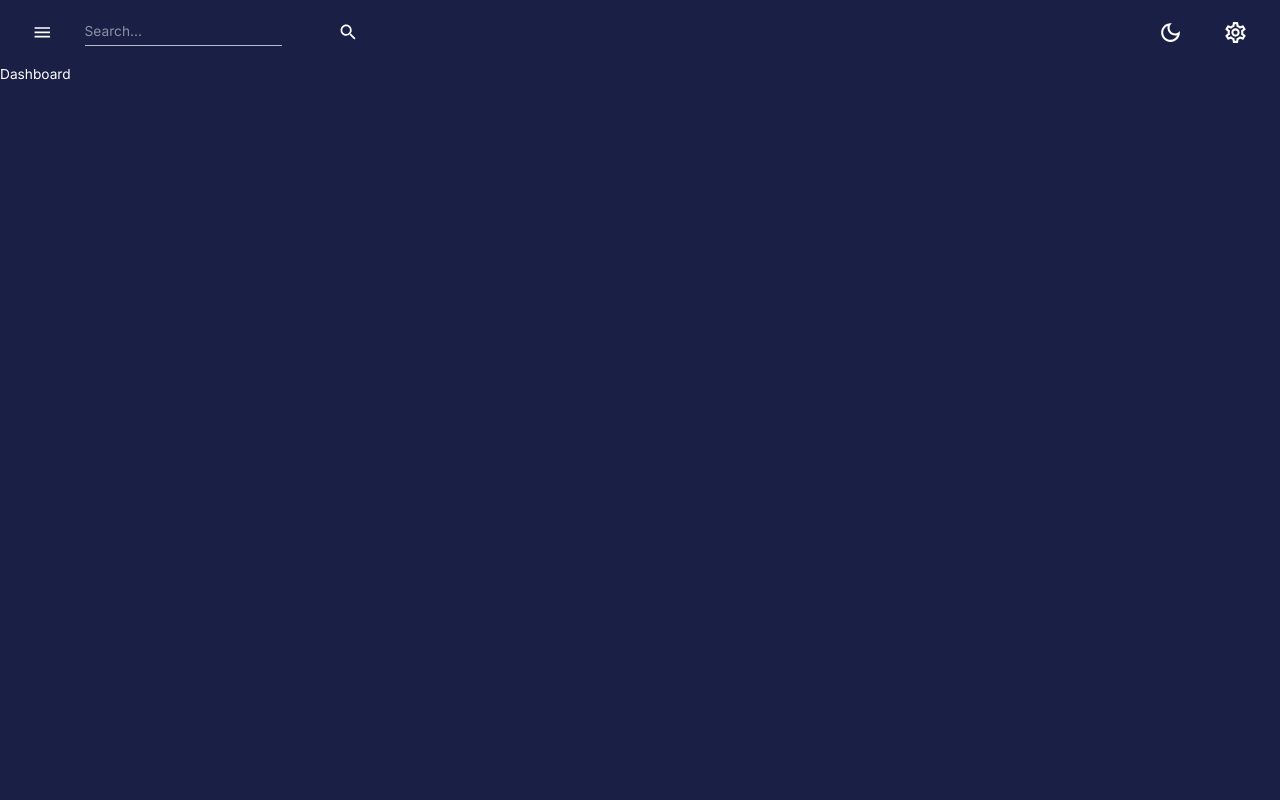
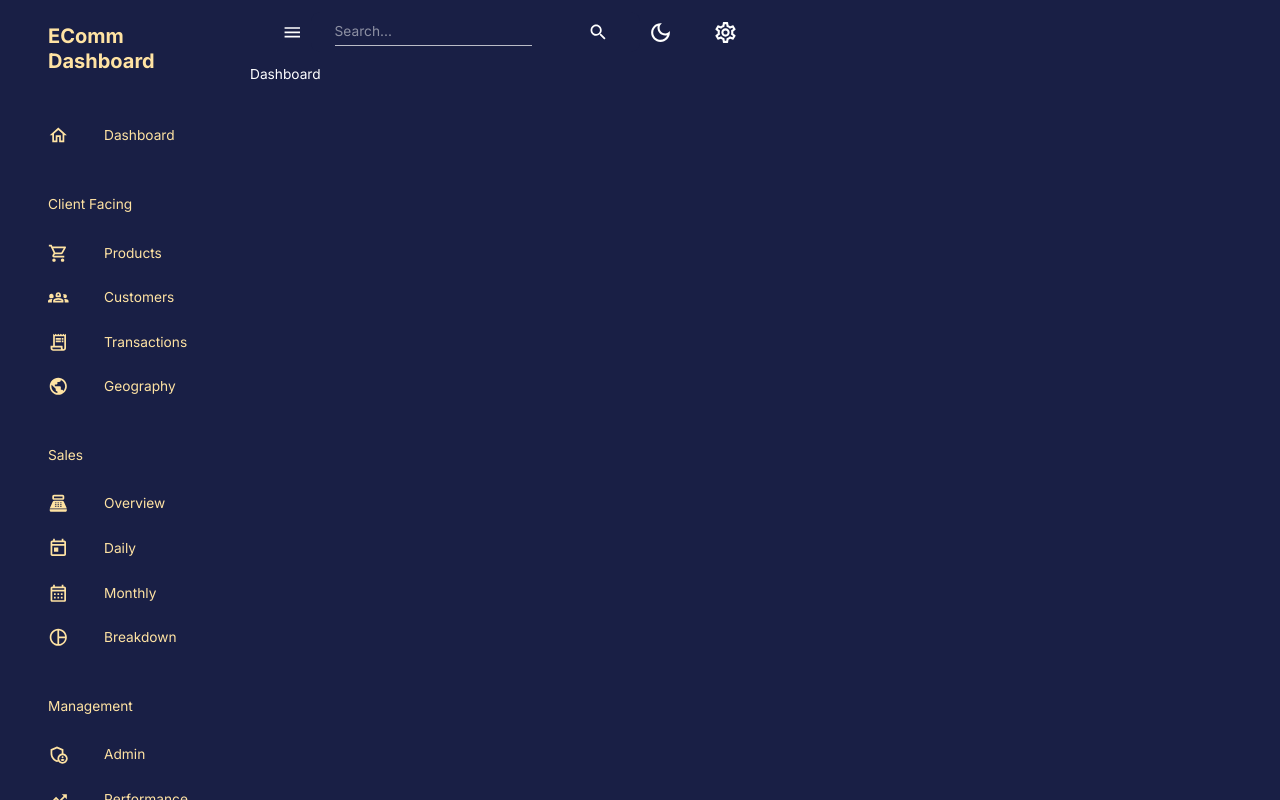
Before and after one commit to DominikStefancik/Ecommerce-Dashboard, a React (Vite) app in the folder webapp/: page /dashboard in a window 1280 px wide. Built offline with nearby package versions, Linux system fonts and the light colour scheme.

Commit message:
Add sidebar

```diff
--- /dev/null
+++ b/webapp/src/hooks/sidebar.ts
@@ -0,0 +1,11 @@
+import { useState } from 'react';
+
+export function useSideBarOpen(defaultValue: boolean): [boolean, () => void] {
+  const [isSideBarOpen, setIsSideBarOpen] = useState(defaultValue);
+
+  const toggleValue = () => {
+    setIsSideBarOpen(!isSideBarOpen);
+  };
+
+  return [isSideBarOpen, toggleValue];
+}
--- a/webapp/src/pages/components/Layout.tsx
+++ b/webapp/src/pages/components/Layout.tsx
@@ -1,18 +1,30 @@
-import React from 'react';
+import React, { useState } from 'react';
 import { Outlet } from 'react-router-dom';
-import { Box } from '@mui/material';
+import { Box, useMediaQuery } from '@mui/material';
 
 import NavigationBar from './NavigationBar';
+import SideBar from './SideBar';
+import { useSideBarOpen } from '../../hooks/sidebar';
 
 /**
  * Component representing the layout of all pages in the whole application
  */
 const Layout = () => {
+  // if the minimum width is achieved on the screen then we know the client device is desktop
+  const isDesktop = useMediaQuery('(min-width: 600px)');
+  const [isSideBarOpen, toggleSideBar] = useSideBarOpen(true);
+
   return (
-    <Box sx={{ width: '100%', height: '100%' }}>
+    <Box sx={{ width: '100%', height: '100%', display: isDesktop ? 'flex' : 'block' }}>
+      <SideBar
+        isOpen={isSideBarOpen}
+        toggleOpen={toggleSideBar}
+        isDesktop={isDesktop}
+        drawerWidth="250px"
+      />
       <Box>
         {/* All pages will have the navigation bar */}
-        <NavigationBar />
+        <NavigationBar toggleSideBar={toggleSideBar} />
         <Outlet />
       </Box>
     </Box>
--- a/webapp/src/pages/components/NavigationBar.tsx
+++ b/webapp/src/pages/components/NavigationBar.tsx
@@ -13,7 +13,11 @@ import { FlexBoxInBetween } from './styled';
 import { setTheme } from '../../redux-store';
 import { ThemeMode } from '../../theme';
 
-const NavigationBar = () => {
+interface NavigationBarProps {
+  toggleSideBar: () => void;
+}
+
+const NavigationBar = ({ toggleSideBar }: NavigationBarProps) => {
   const dispatch = useDispatch();
   const theme = useTheme();
 
@@ -22,7 +26,7 @@ const NavigationBar = () => {
       <Toolbar sx={{ justifyContent: 'space-between' }}>
         {/* LEFT SIDE */}
         <FlexBoxInBetween>
-          <IconButton onClick={() => console.log('Open/Close sidebar')}>
+          <IconButton onClick={() => toggleSideBar()}>
             <MenuIcon />
           </IconButton>
           <FlexBoxInBetween
--- /dev/null
+++ b/webapp/src/pages/components/SideBar.tsx
@@ -0,0 +1,171 @@
+import React, { useState, useEffect } from 'react';
+import { useLocation, useNavigate } from 'react-router-dom';
+import {
+  useTheme,
+  Box,
+  Drawer,
+  Typography,
+  IconButton,
+  List,
+  ListItem,
+  ListItemButton,
+  ListItemIcon,
+  ListItemText,
+} from '@mui/material';
+import {
+  ChevronLeft,
+  HomeOutlined,
+  ShoppingCartOutlined,
+  Groups2Outlined,
+  ReceiptLongOutlined,
+  PublicOutlined,
+  PointOfSaleOutlined,
+  TodayOutlined,
+  CalendarMonthOutlined,
+  PieChartOutlined,
+  AdminPanelSettingsOutlined,
+  TrendingUpOutlined,
+  ChevronRightOutlined,
+} from '@mui/icons-material';
+
+import { FlexBoxInBetween } from './styled';
+import { Path } from '../../path';
+
+const sections = [
+  { name: 'Dashboard', icon: <HomeOutlined />, path: Path.DASHBOARD },
+  {
+    name: 'Client Facing',
+    icon: null,
+  },
+  { name: 'Products', icon: <ShoppingCartOutlined />, path: Path.PRODUCTS },
+  { name: 'Customers', icon: <Groups2Outlined />, path: Path.CUSTOMERS },
+  {
+    name: 'Transactions',
+    icon: <ReceiptLongOutlined />,
+    path: Path.TRANSACTIONS,
+  },
+  { name: 'Geography', icon: <PublicOutlined />, path: Path.GEOGRAPHY },
+  { name: 'Sales', icon: null },
+  { name: 'Overview', icon: <PointOfSaleOutlined />, path: Path.SALES_OVERVIEW },
+  {
+    name: 'Daily',
+    icon: <TodayOutlined />,
+    path: Path.SALES_DAILY,
+  },
+  { name: 'Monthly', icon: <CalendarMonthOutlined />, path: Path.SALES_MONTHLY },
+  { name: 'Breakdown', icon: <PieChartOutlined />, path: Path.SALES_BREAKDOWN },
+  {
+    name: 'Management',
+    icon: null,
+  },
+  { name: 'Admin', icon: <AdminPanelSettingsOutlined />, path: Path.ADMIN },
+  { name: 'Performance', icon: <TrendingUpOutlined />, path: Path.PERFORMANCE },
+];
+
+interface SideBarProps {
+  isOpen: boolean;
+  toggleOpen: () => void;
+  isDesktop: boolean;
+  drawerWidth: string;
+}
+
+const SideBar = ({ isOpen, toggleOpen, isDesktop, drawerWidth }: SideBarProps) => {
+  const { pathname } = useLocation();
+  const [activePage, setActivePage] = useState('');
+  const navigate = useNavigate();
+  const theme = useTheme();
+
+  useEffect(() => {
+    // every time the URL pathname changes we set the active page to the current page
+    setActivePage(pathname.substring(1));
+  }, [pathname]);
+
+  const listItemClickHandler = (name: string, path: Path) => {
+    navigate(path);
+    setActivePage(name);
+  };
+
+  return (
+    <Box component="nav">
+      {isOpen && (
+        <Drawer
+          open={isOpen}
+          variant="persistent"
+          anchor="left"
+          sx={{
+            'width': drawerWidth,
+            '& .MuiDrawer-paper': {
+              color: theme.palette.secondary.main,
+              backgroundColor: theme.palette.background.default,
+              boxSizing: 'border-box',
+              borderWidth: isDesktop ? 0 : '2px',
+              width: drawerWidth,
+              transition: '1s',
+            },
+          }}
+        >
+          <Box sx={{ width: '100%' }}>
+            <Box sx={{ margin: '1.5rem 2rem 2rem 3rem' }}>
+              <FlexBoxInBetween color={theme.palette.secondary.main}>
+                <Box sx={{ alignItems: 'center', display: 'flex', gap: '0.5rem' }}>
+                  <Typography variant="h4" fontWeight="bold">
+                    EComm Dashboard
+                  </Typography>
+                </Box>
+                {!isDesktop && (
+                  <IconButton onClick={() => toggleOpen()}>
+                    <ChevronLeft />
+                  </IconButton>
+                )}
+              </FlexBoxInBetween>
+            </Box>
+            <List>
+              {sections.map(({ name, icon, path }) => {
+                // if icon doesn't exist, it means the item is a subsection
+                if (!icon) {
+                  return (
+                    <Typography key={name} sx={{ margin: '2.25rem 0 1rem 3rem' }}>
+                      {name}
+                    </Typography>
+                  );
+                }
+
+                return (
+                  <ListItem key={name} disablePadding>
+                    <ListItemButton
+                      onClick={() => listItemClickHandler(name, path!)}
+                      sx={{
+                        backgroundColor:
+                          activePage === name ? theme.palette.secondary.main : 'transparent',
+                        color:
+                          activePage === name
+                            ? theme.palette.primary.main
+                            : theme.palette.secondary.main,
+                      }}
+                    >
+                      <ListItemIcon
+                        sx={{
+                          marginLeft: '2rem',
+                          color:
+                            activePage === name
+                              ? theme.palette.primary.main
+                              : theme.palette.secondary.main,
+                        }}
+                      >
+                        {icon}
+                      </ListItemIcon>
+                      <ListItemText primary={name} />
+                      {activePage === name && <ChevronRightOutlined sx={{ marginLeft: 'auto' }} />}
+                    </ListItemButton>
+                  </ListItem>
+                );
+              })}
+            </List>
+          </Box>
+        </Drawer>
+      )}
+    </Box>
+  );
+};
+
+export default SideBar;
--- a/webapp/src/path.ts
+++ b/webapp/src/path.ts
@@ -1,4 +1,14 @@
 export enum Path {
   HOME = '/',
   DASHBOARD = '/dashboard',
+  PRODUCTS = '/products',
+  CUSTOMERS = '/customers',
+  TRANSACTIONS = '/transactions',
+  GEOGRAPHY = '/geography',
+  SALES_OVERVIEW = '/sales-overview',
+  SALES_DAILY = '/sales-daily',
+  SALES_MONTHLY = '/sales-monthly',
+  SALES_BREAKDOWN = '/sales-breakdown',
+  ADMIN = '/admin',
+  PERFORMANCE = '/performance',
 }
```
